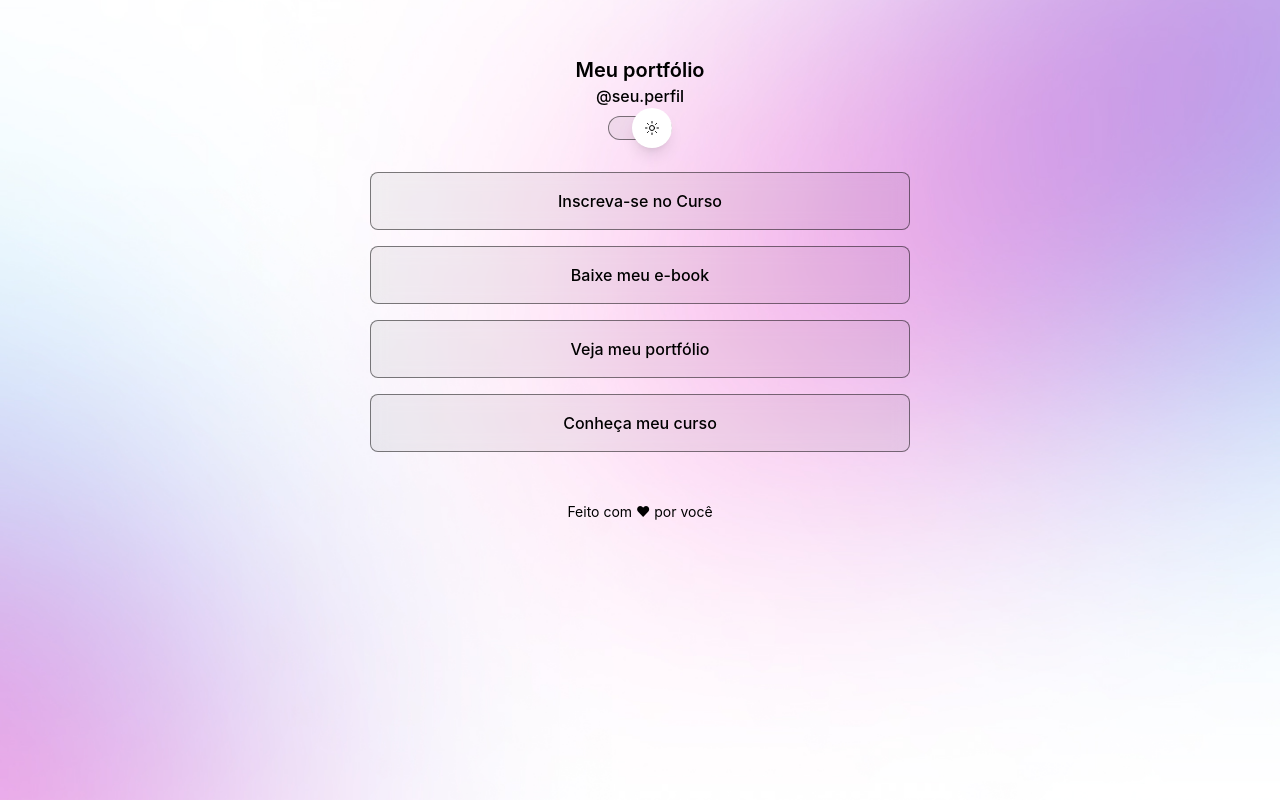
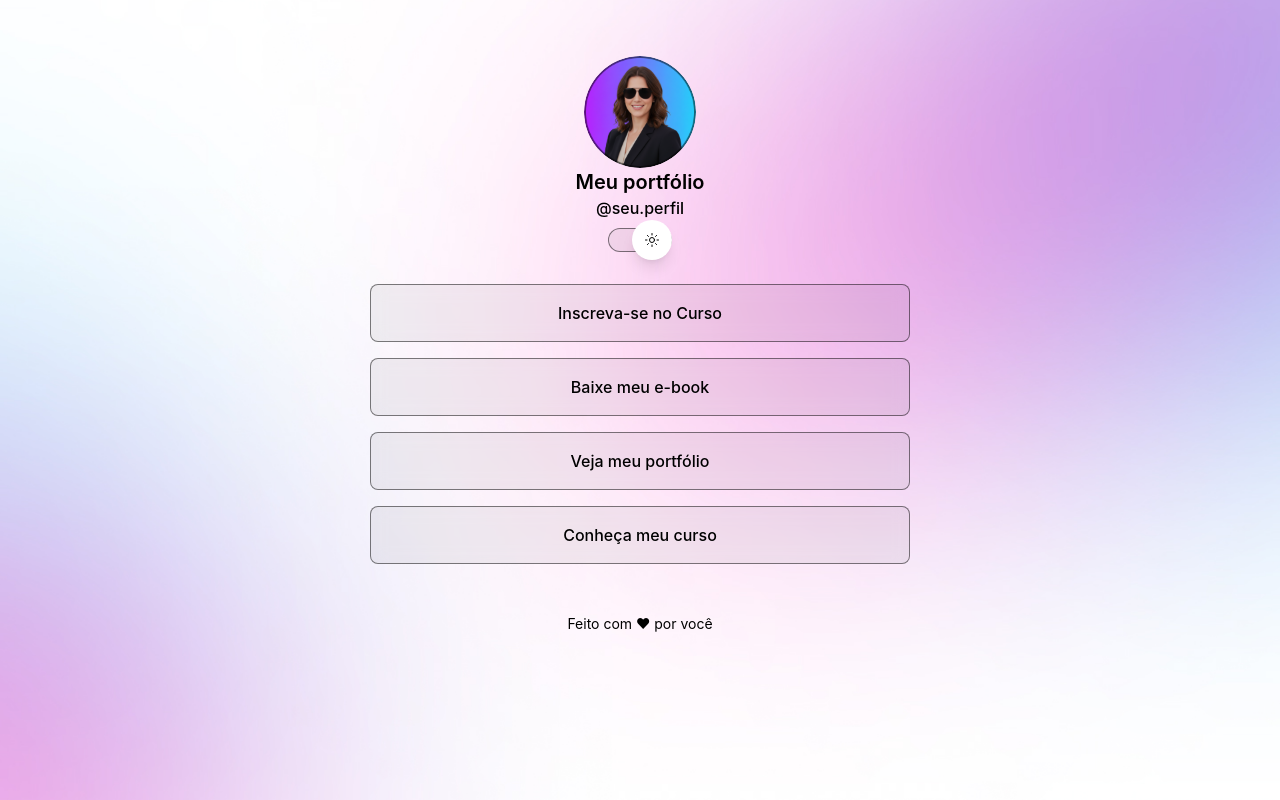
Before and after one commit to EduardoVitorInocencio/dev-links, a React (Vite) app: page / in a window 1280 px wide. Built offline with nearby package versions, Linux system fonts and the light colour scheme.

Commit message:
fix(ui): layer and render profile avatar

```diff
--- a/src/App.tsx
+++ b/src/App.tsx
@@ -1,11 +1,14 @@
 import Text from "./components/ui/Text";
 import { ToggleButton } from "./components/ui/ToogleButton";
 import LinkList from "./components/features/LinksList";
+import Avatar from "./components/ui/Avatar";
 
 import mobileLightBackground from "./assets/bg-mobile-light.png";
 import mobileDarkBackground from "./assets/bg-mobile-dark.jpg";
 import desktopLightBackground from "./assets/bg-desktop-light.png";
 import desktopDarkBackground from "./assets/bg-desktop-dark.png";
+import avatarLight from "./assets/avatar-light.png";
+import avatarDark from "./assets/avatar-dark.png";
 
 import { useTheme } from "./hooks/useTheme";
 
@@ -18,8 +21,10 @@ export default function App() {
 
   const desktopBg = isDark ? desktopDarkBackground : desktopLightBackground;
 
+  const avatarSrc = isDark ? avatarDark : avatarLight;
+
   return (
-    <div className="relative min-h-dvh overflow-hidden bg-[var(--page-background)] text-[var(--text)]">
+    <div className="relative z-0 min-h-dvh overflow-hidden bg-[var(--page-background)] text-[var(--text)]">
       <picture className="pointer-events-none absolute inset-0 h-full w-full">
         <source media="(min-width: 768px)" srcSet={desktopBg} />
         <img
@@ -29,7 +34,10 @@ export default function App() {
         />
       </picture>
 
-      <main className="relative mx-auto flex w-full max-w-[588px] flex-col items-center pt-14">
+
+      <main className="relative  z-10 mx-auto flex w-full max-w-[588px] flex-col items-center pt-14">
+        <Avatar src={avatarSrc} alt="Foto de perfil" />
+
         <Text as="h1" variant="title">
           Meu portfólio
         </Text>
--- a/src/components/ui/Avatar.tsx
+++ b/src/components/ui/Avatar.tsx
@@ -6,7 +6,7 @@ type AvatarProps = {
     fallbackText?: string;
 };
 
-export function Avatar({ src, alt, fallbackText ="DL" }: AvatarProps) {
+export default function Avatar({ src, alt, fallbackText ="DL" }: AvatarProps) {
     const [failed, setFailed] = useState(false);
 
     useEffect(() => setFailed(false), [src]);
```
